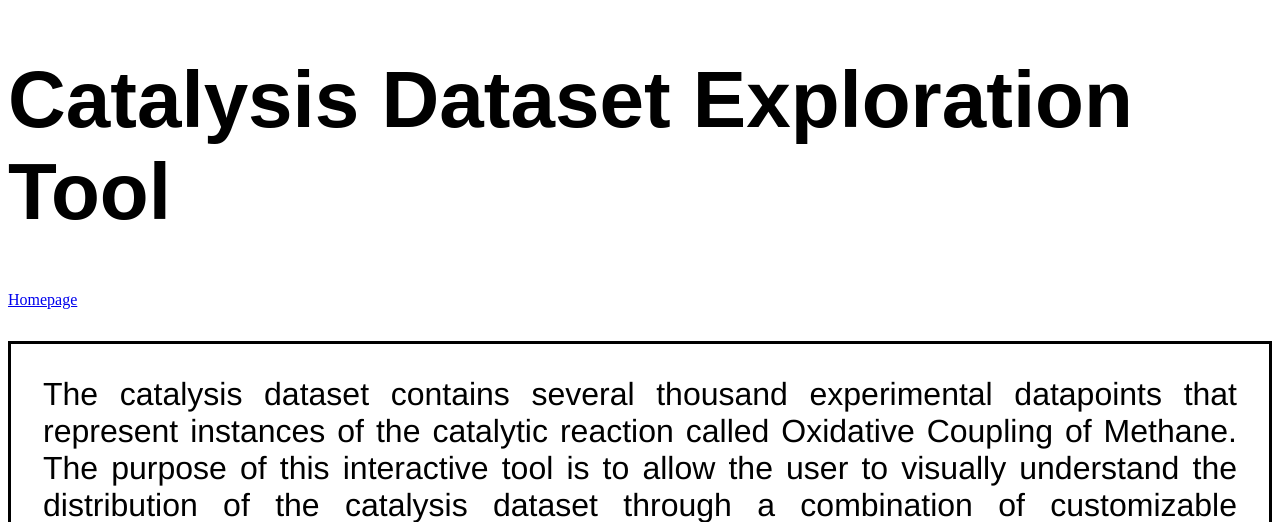
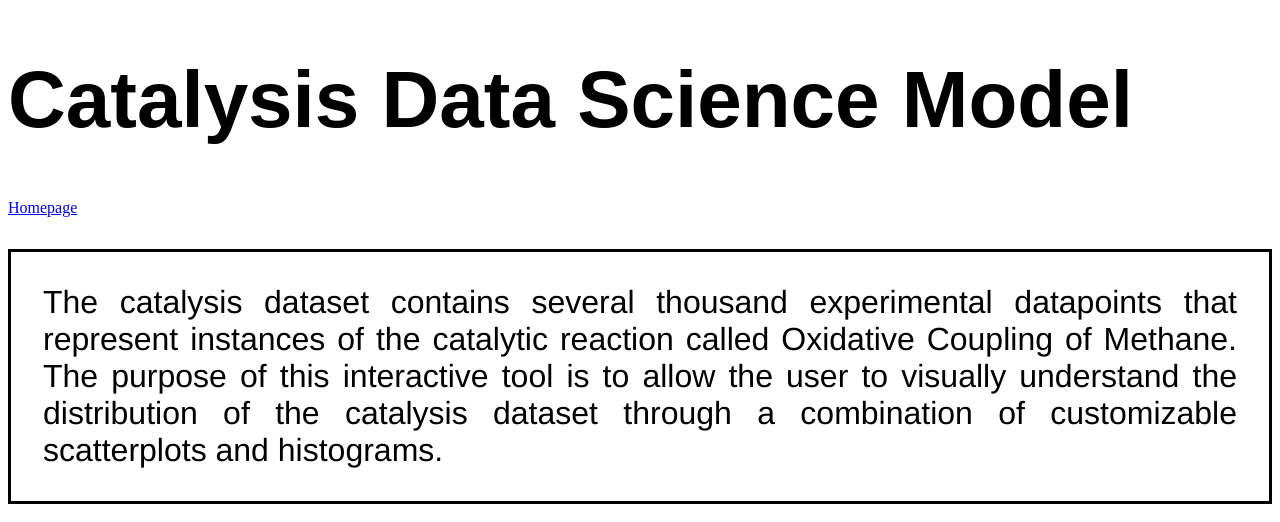
Before and after one commit to swamilikes2code/Python_based_Interactive_Scientific_Visualization, a Flask app: page /catalysis_data_interactive_visualization in a window 1280 px wide. Shown: the top 522 px of the page. Run offline with Flask 2, Linux system fonts and the light colour scheme; some libraries are stand-ins or nearby versions.

Commit message:
changed title and header for site

```diff
--- a/flask_server_setup/templates/catalysis.html
+++ b/flask_server_setup/templates/catalysis.html
@@ -7,13 +7,13 @@
 
     <meta name="viewport" content="width=device-width, initial-scale=1.0">
 
-    <title>Catalysis Dataset Exploration Tool</title>
+    <title>Catalysis Data Science Model</title>
 
 </head>
 
 <body>
 
-    <h1 style="font-family:Arial; font-size:500%;">Catalysis Dataset Exploration Tool</h1>
+    <h1 style="font-family:Arial; font-size:500%;">Catalysis Data Science Model</h1>
 
     <link><a href="/app">Homepage</a></link>
 
```
